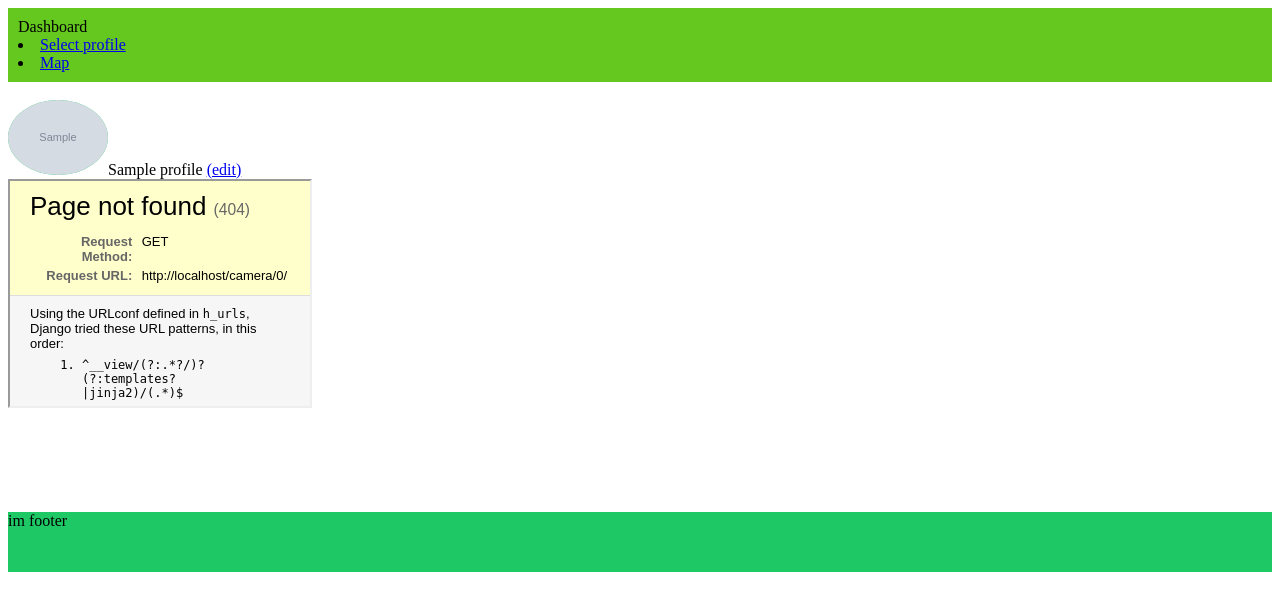
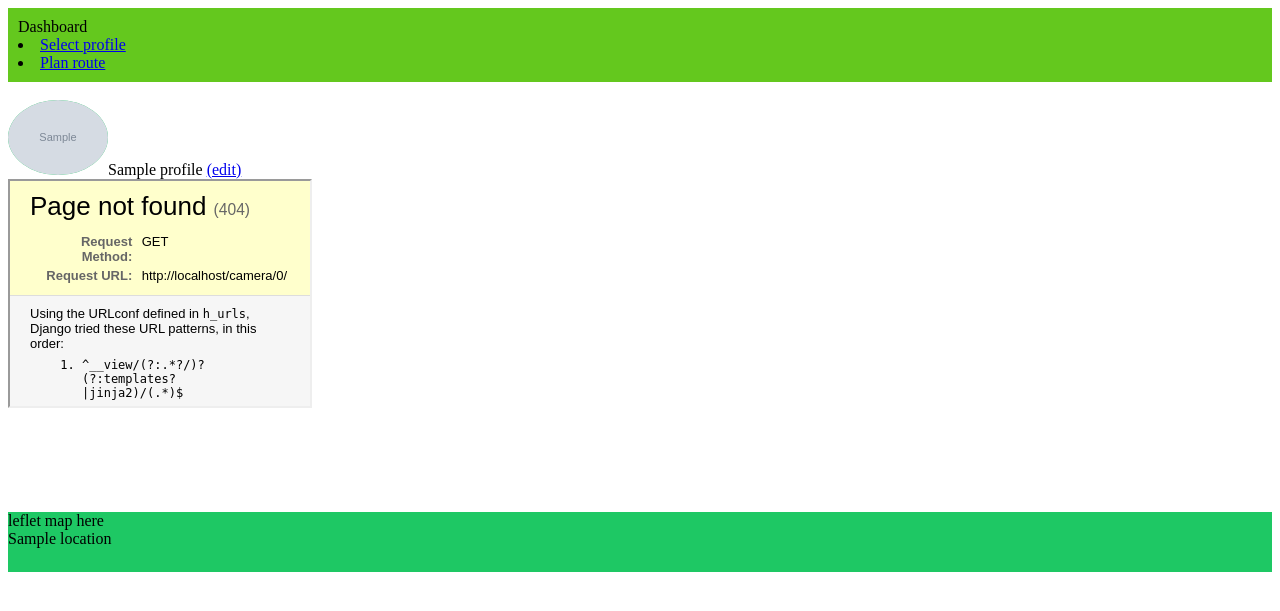
Before and after one commit to kiiski10/dashboard, a Django app: template dashboard/templates/dashboard/profile.html in a window 1280 px wide. Shown: the top 611 px of the page. Run offline with Django 3.2, Linux system fonts and the light colour scheme; the template is opened without the code that fills it: most values are stand-ins (such as "Sample title", 1, 10 or a date in 2020); grey boxes marked "Sample" are stand-in pictures.

Commit message:
add placeholder for gps location updater, add location to context for header & footer

```diff
--- a/dashboard/templates/dashboard/footer.html
+++ b/dashboard/templates/dashboard/footer.html
@@ -1,5 +1,6 @@
     <div id="footer">
-      im footer
+      leflet map here <br />
+      {{ location }}
     </div>
   </body>
 </html>
--- a/dashboard/templates/dashboard/header.html
+++ b/dashboard/templates/dashboard/header.html
@@ -20,7 +20,7 @@
               target="_blank"
               href="/map/"
             >
-              Map
+              Plan route
             </a>
           </li>
         </ul>
--- a/dashboard/templates/dashboard/profile.html
+++ b/dashboard/templates/dashboard/profile.html
@@ -1,4 +1,6 @@
-{% include "dashboard/header.html" %}
+{% with location as location %}
+  {% include "dashboard/header.html" %}
+{% endwith %}
 
 {% if profile %}
   <br />
@@ -9,4 +11,6 @@
     <p>No profile found with this ID</p>
 {% endif %}
 
-{% include "dashboard/footer.html" %}
+{% with location as location %}
+  {% include "dashboard/footer.html" %}
+{% endwith %}
--- a/dashboard/templates/dashboard/select-profile.html
+++ b/dashboard/templates/dashboard/select-profile.html
@@ -15,5 +15,4 @@
     </p>
 {% endif %}
 
-
 {% include "dashboard/footer.html" %}
```
Also changed, not shown: dashboard/views.py (+26 -9 lines).
